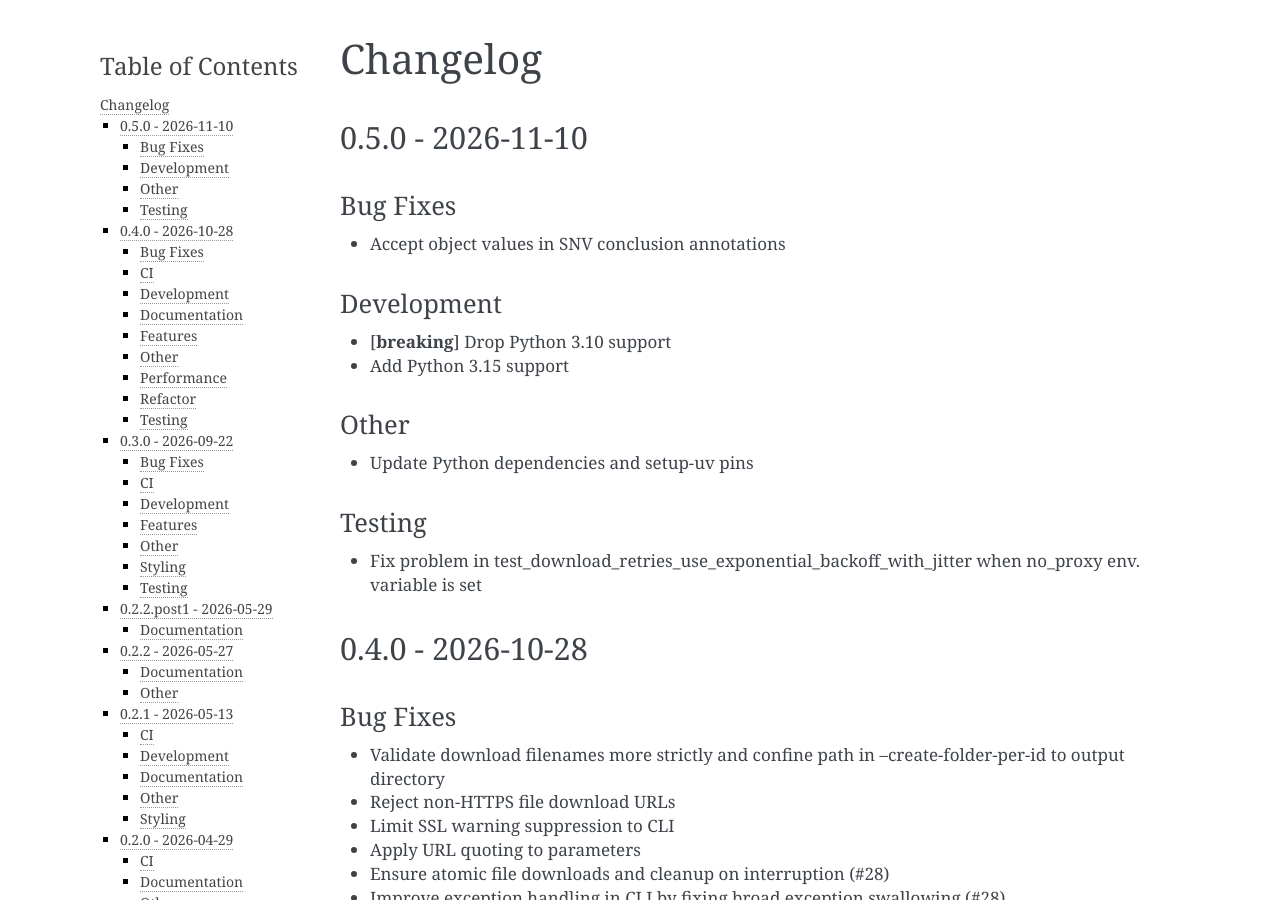
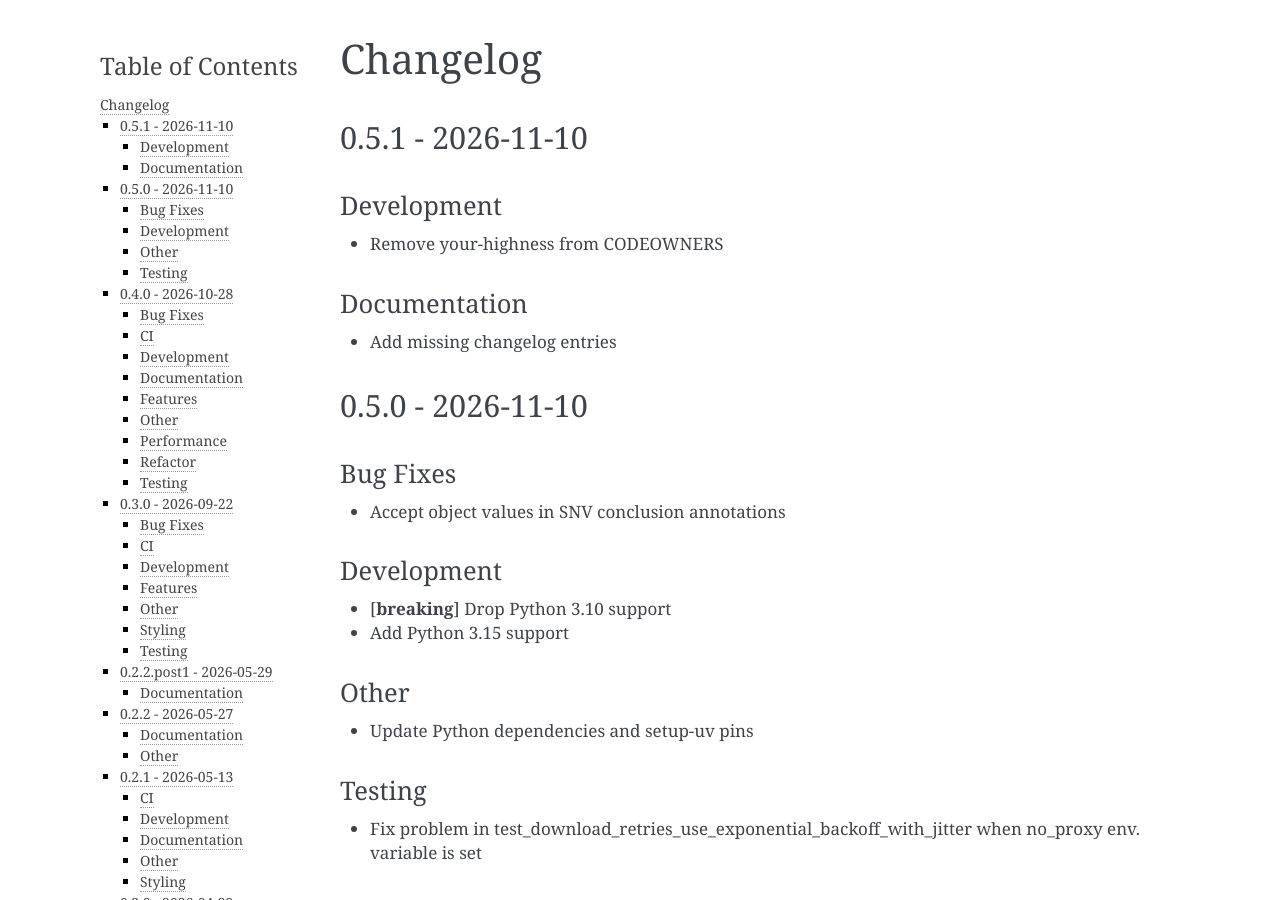
Before and after one commit to LaborBerlin/varvis-connector, a Sphinx documentation site: the page built from docs/source/changelog.rst, in a window 1280 px wide and 900 px high. Built offline with Sphinx 7.4.7, drawn with Linux system fonts in a browser that asks for light colours.

Commit message:
chore: version bump to v0.5.1

```diff
--- a/docs/source/changelog.rst
+++ b/docs/source/changelog.rst
@@ -1,5 +1,20 @@
 Changelog
 =========
+
+.. _051---2026-11-10:
+
+0.5.1 - 2026-11-10
+------------------
+
+Development
+~~~~~~~~~~~
+
+- Remove your-highness from CODEOWNERS
+
+Documentation
+~~~~~~~~~~~~~
+
+- Add missing changelog entries
 
 .. _050---2026-11-10:
 
@@ -10,6 +25,8 @@ Bug Fixes
 ~~~~~~~~~
 
 - Accept object values in SNV conclusion annotations
+
+.. _development-1:
 
 Development
 ~~~~~~~~~~~
@@ -63,12 +80,14 @@ CI
 - Pin actions using pinact
 - Update setup-uv action
 
-.. _development-1:
+.. _development-2:
 
 Development
 ~~~~~~~~~~~
 
 - Add simongig to CODEOWNERS
+
+.. _documentation-1:
 
 Documentation
 ~~~~~~~~~~~~~
@@ -263,7 +282,7 @@ CI
 - Add docs pages workflow
 - Set up publishing to PyPI and GitHub releases
 
-.. _documentation-4:
+.. _documentation-5:
 
 Documentation
 ~~~~~~~~~~~~~
--- a/pyproject.toml
+++ b/pyproject.toml
@@ -1,6 +1,6 @@
 [project]
 name = "varvis-connector"
-version = "0.5.0.post1"
+version = "0.5.1"
 description = "A Python package and CLI tool for interacting with the Varvis® API."
 readme = "README.md"
 authors = [
```
Also changed, not shown: other parts of docs/source/changelog.rst (+5 -5 lines), CHANGELOG.md (+10 -0 lines), 1 other file.
